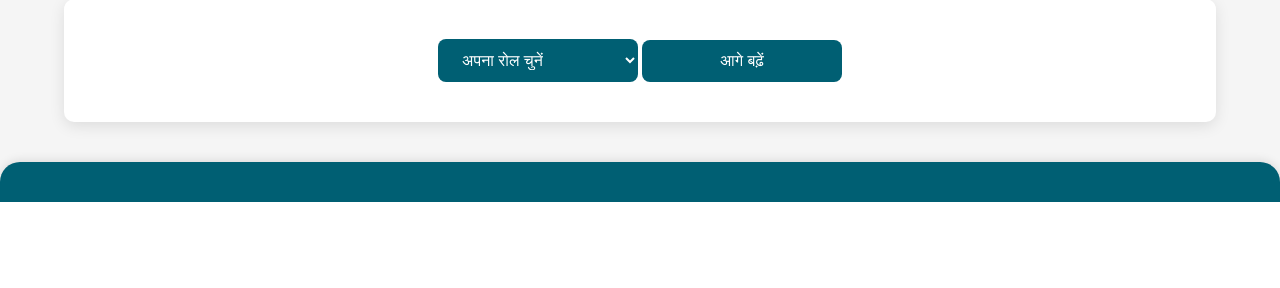
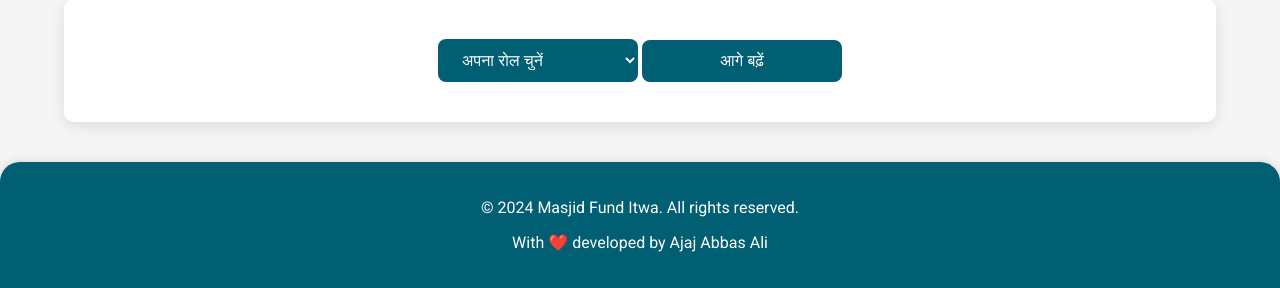
Before and after one commit to ajaj123-debug/Mosque-fund-management-system, a Django app: page /home in a window 1280 px wide. Shown: the part 2789-3077 px from the top of the page. Before the commit the page ends 2991 px from the top, so only its background shows below. Run offline with Django 5.2, Linux system fonts and the light colour scheme; data comes from the database, SQL or seed files in the repository; both versions use the stored data as it was after the commit.

Commit message:
last commit

```diff
--- a/community_fund/templates/home.html
+++ b/community_fund/templates/home.html
@@ -311,6 +311,8 @@
 
     <!-- Footer Section -->
     <footer>
+        <p>© 2024 Masjid Fund Itwa. All rights reserved.</p>
+        <p>With ❤️ developed by Ajaj Abbas Ali</p>
         <script type="text/javascript">
             function redirectBasedOnRole() {
                 const selectedRole = document.getElementById("userRoleDropdown").value;
```
Also changed, not shown: db.sqlite3.
